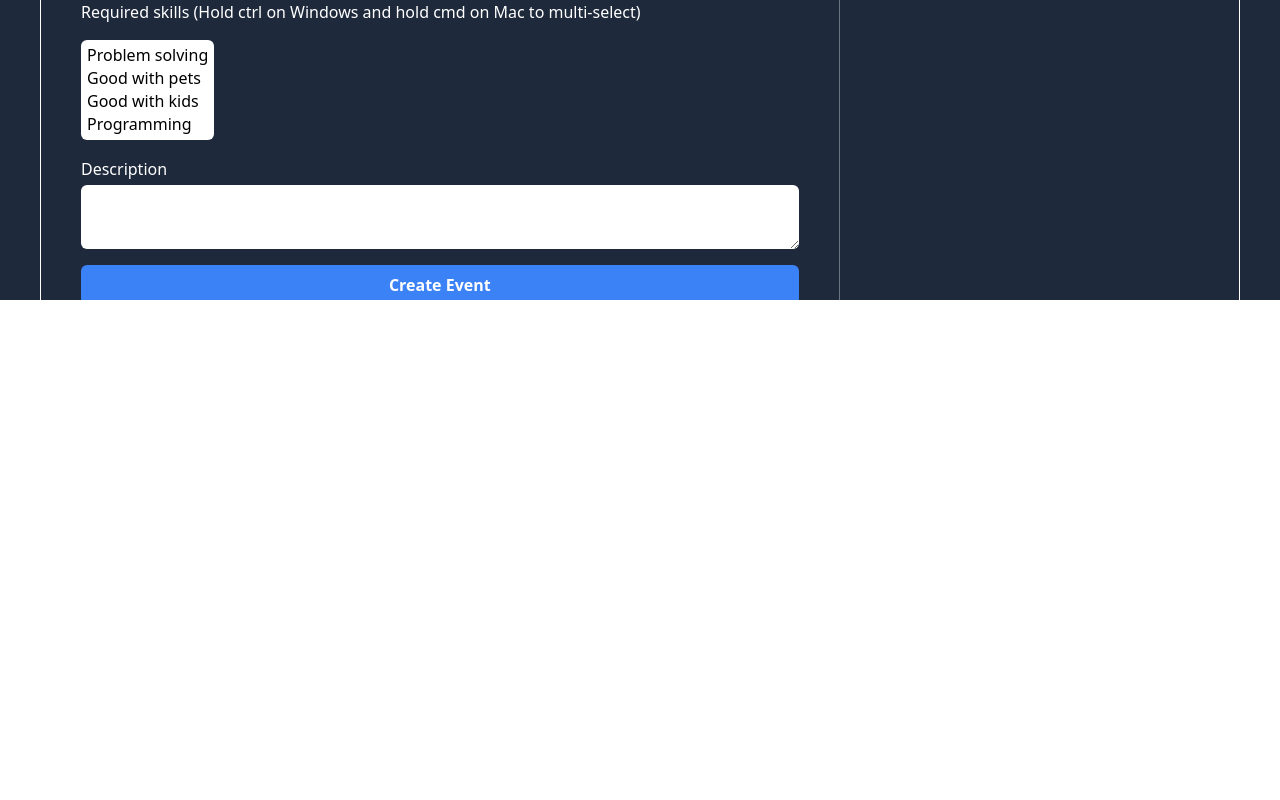
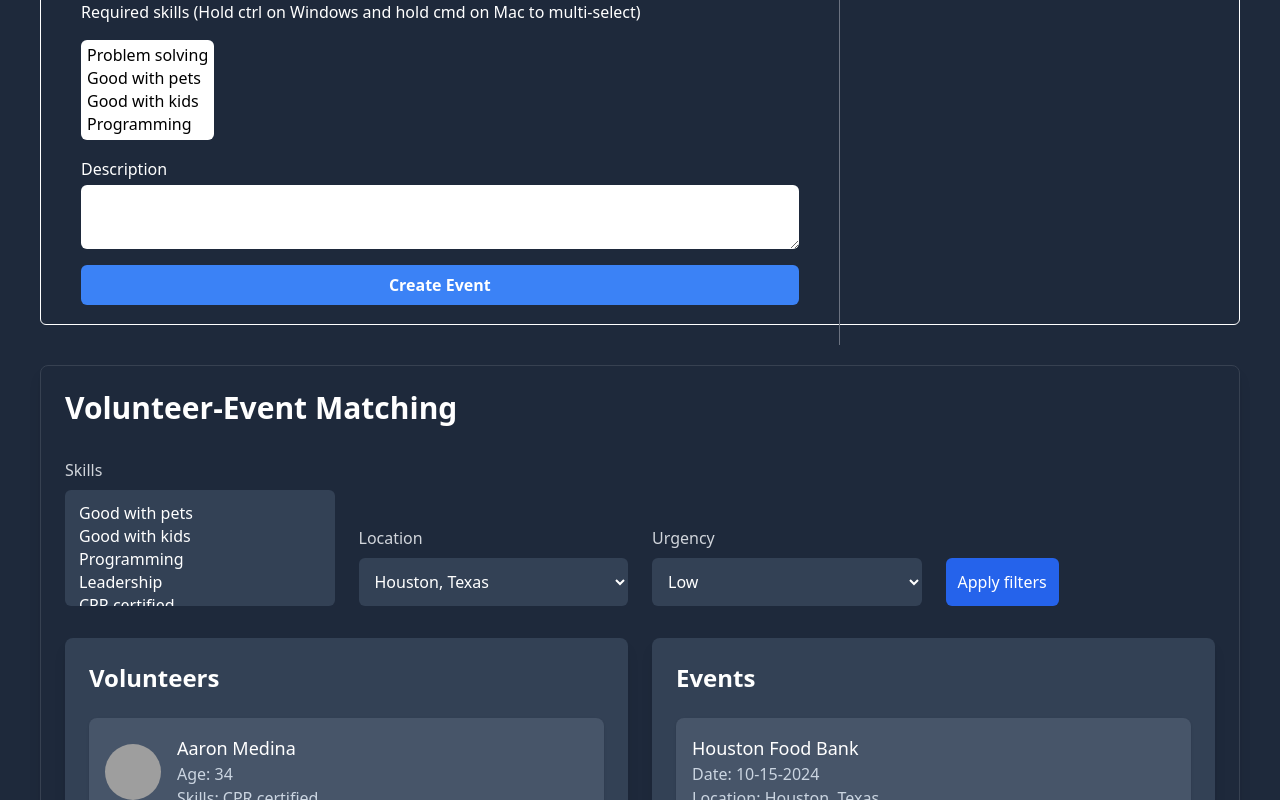
Before and after one commit to supercoffee792/sde37_volunteer_website, a Next.js app: page /admin in a window 1280 px wide. Shown: the part 500-1300 px from the top of the page. Before the commit the page ends 800 px from the top, so only its background shows below. Built offline with nearby package versions, Linux system fonts and the light colour scheme; grey boxes are pictures that could not be loaded.

Commit message:
fixed div issue

```diff
--- a/src/app/admin/page.tsx
+++ b/src/app/admin/page.tsx
@@ -3,7 +3,8 @@ import Usernavbar from "../components/Usernavbar";
 
 export default function Adminpage() {
     return (
-        <div className="bg-slate-800 h-screen overflow-x-hidden">
+
+      <div className="bg-slate-800 min-h-screen overflow-x-hidden">
         <Usernavbar/>
         <div className="flex flex-col h-[90vh] border border-white rounded-md m-10">
             <div className="w-2/3 border-r border-gray-500 text-white p-10">
@@ -53,6 +54,140 @@ export default function Adminpage() {
                 </form>
             </div>
         </div>
+
+        <div className="flex flex-col h-full min-h-screen border border-gray-700 rounded-lg m-10 p-6 bg-slate-800 shadow-lg">
+          <h1 className="text-3xl font-bold text-white mb-8">Volunteer-Event Matching</h1>
+
+          {/* Filters Section */}
+          <div className="grid grid-cols-4 gap-6 mb-8 items-end">
+
+            {/* Skills */}
+            <div className="flex flex-col">
+              <label htmlFor="Skills" className="text-gray-300 mb-2">Skills</label>
+              <select name="Skills" id="Skills" className="bg-slate-700 text-white p-3 rounded-md focus:ring-2 focus:ring-blue-500 focus:outline-none" multiple size={4}>
+                <option value="Good with pets">Good with pets</option>
+                <option value="Good with kids">Good with kids</option>
+                <option value="Programming">Programming</option>
+                <option value="Leadership">Leadership</option>
+                <option value="CPR certified">CPR certified</option>
+                <option value="Carpentry">Carpentry</option>
+                <option value="Cooking">Cooking</option>
+                <option value="Multilingual">Multilingual</option>
+                <option value="Creative arts">Creative arts</option>
+              </select>
+            </div>
+
+            {/* Location */}
+            <div className="flex flex-col">
+              <label htmlFor="Location" className="text-gray-300 mb-2">Location</label>
+              <select name="Location" id="Location" className="bg-slate-700 text-white p-3 rounded-md focus:ring-2 focus:ring-blue-500 focus:outline-none">
+                <option value="houston">Houston, Texas</option>
+                <option value="chicago">Chicago, Illinois</option>
+                <option value="newyork">New York, New York</option>
+                <option value="seattle">Seattle, Washington</option>
+                <option value="la">Los Angeles, California</option>
+              </select>
+            </div>
+
+            {/* Urgency */}
+            <div className="flex flex-col">
+              <label htmlFor="Urgency" className="text-gray-300 mb-2">Urgency</label>
+              <select name="Urgency" id="Urgency" className="bg-slate-700 text-white p-3 rounded-md focus:ring-2 focus:ring-blue-500 focus:outline-none">
+                <option value="low">Low</option>
+                <option value="medium">Medium</option>
+                <option value="high">High</option>
+              </select>
+            </div>
+
+            {/* Apply Filters Button */}
+            <div className="flex items-end">
+              <button className="w-auto bg-blue-600 text-white p-3 rounded-md hover:bg-blue-700 transition-colors focus:ring-2 focus:ring-blue-500 focus:outline-none">
+                Apply filters
+              </button>
+            </div>
+          </div>
+
+          {/* Volunteers and Events Section */}
+          <div className="grid grid-cols-2 gap-6">
+
+            {/* Volunteers List */}
+            <div className="bg-slate-700 p-6 rounded-lg shadow-lg">
+              <h2 className="text-2xl font-semibold text-white mb-6">Volunteers</h2>
+              <ul className="space-y-6">
+                <li className="flex items-center bg-slate-600 p-4 rounded-lg shadow hover:bg-slate-500 transition-colors">
+                  <img src="https://picsum.photos/200" alt="placeholder" className="w-14 h-14 rounded-full mr-4"/>
+                  <div>
+                    <h3 className="text-lg font-medium text-white">Aaron Medina</h3>
+                    <p className="text-slate-300">Age: 34</p>
+                    <p className="text-slate-300">Skills: CPR certified</p>
+                  </div>
+                </li>
+                <li className="flex items-center bg-slate-600 p-4 rounded-lg shadow hover:bg-slate-500 transition-colors">
+                  <img src="https://picsum.photos/200" alt="placeholder" className="w-14 h-14 rounded-full mr-4"/>
+                  <div>
+                    <h3 className="text-lg font-medium text-white">Alek Mazey</h3>
+                    <p className="text-slate-300">Age: 67</p>
+                    <p className="text-slate-300">Skills: Strong lifter</p>
+                  </div>
+                </li>
+                <li className="flex items-center bg-slate-600 p-4 rounded-lg shadow hover:bg-slate-500 transition-colors">
+                  <img src="https://picsum.photos/200" alt="placeholder" className="w-14 h-14 rounded-full mr-4"/>
+                  <div>
+                    <h3 className="text-lg font-medium text-white">Precious Ndubueze</h3>
+                    <p className="text-slate-300">Age: 43</p>
+                    <p className="text-slate-300">Skills: Good with kids</p>
+                  </div>
+                </li>
+                <li className="flex items-center bg-slate-600 p-4 rounded-lg shadow hover:bg-slate-500 transition-colors">
+                  <img src="https://picsum.photos/200" alt="placeholder" className="w-14 h-14 rounded-full mr-4"/>
+                  <div>
+                    <h3 className="text-lg font-medium text-white">Vicky Bayang</h3>
+                    <p className="text-slate-300">Age: 40</p>
+                    <p className="text-slate-300">Skills: Good with pets</p>
+                  </div>
+                </li>
+              </ul>
+            </div>
+
+            {/* Events List */}
+            <div className="bg-slate-700 p-6 rounded-lg shadow-lg">
+              <h2 className="text-2xl font-semibold text-white mb-6">Events</h2>
+              <ul className="space-y-6">
+                <li className="bg-slate-600 p-4 rounded-lg shadow hover:bg-slate-500 transition-colors">
+                  <h3 className="text-lg font-medium text-white">Houston Food Bank</h3>
+                  <p className="text-slate-300">Date: 10-15-2024</p>
+                  <p className="text-slate-300">Location: Houston, Texas</p>
+                  <p className="text-slate-300">Description: Food distribution to Greater Houston area</p>
+                  <p className="text-slate-300">Skills Needed: Strong lifter</p>
+                  <p className="text-slate-300">Urgency: Medium</p>
+                </li>
+                <li className="bg-slate-600 p-4 rounded-lg shadow hover:bg-slate-500 transition-colors">
+                  <h3 className="text-lg font-medium text-white">Houston Marathon Committee</h3>
+                  <p className="text-slate-300">Date: 01-19-2024</p>
+                  <p className="text-slate-300">Location: Houston, Texas</p>
+                  <p className="text-slate-300">Description: Set-up and distribute electrolytes and water at aid-stations</p>
+                  <p className="text-slate-300">Urgency: High</p>
+                </li>
+                <li className="bg-slate-600 p-4 rounded-lg shadow hover:bg-slate-500 transition-colors">
+                  <h3 className="text-lg font-medium text-white">Park Clean-Up</h3>
+                  <p className="text-slate-300">Date: 09-30-2024</p>
+                  <p className="text-slate-300">Location: Chicago, Illinois</p>
+                  <p className="text-slate-300">Description: Help clean Grant Park</p>
+                  <p className="text-slate-300">Urgency: Medium</p>
+                </li>
+                <li className="bg-slate-600 p-4 rounded-lg shadow hover:bg-slate-500 transition-colors">
+                  <h3 className="text-lg font-medium text-white">Animal Shelter Volunteer</h3>
+                  <p className="text-slate-300">Date: 12-05-2024</p>
+                  <p className="text-slate-300">Location: New York, New York</p>
+                  <p className="text-slate-300">Description: Play with animals in the shelter to help them socialize</p>
+                  <p className="text-slate-300">Urgency: Low</p>
+                </li>
+              </ul>
+            </div>
+          </div>
+
+
+      </div>
     </div>
     );
 }
```
Lines whose indentation alone changed are shown as unchanged.
